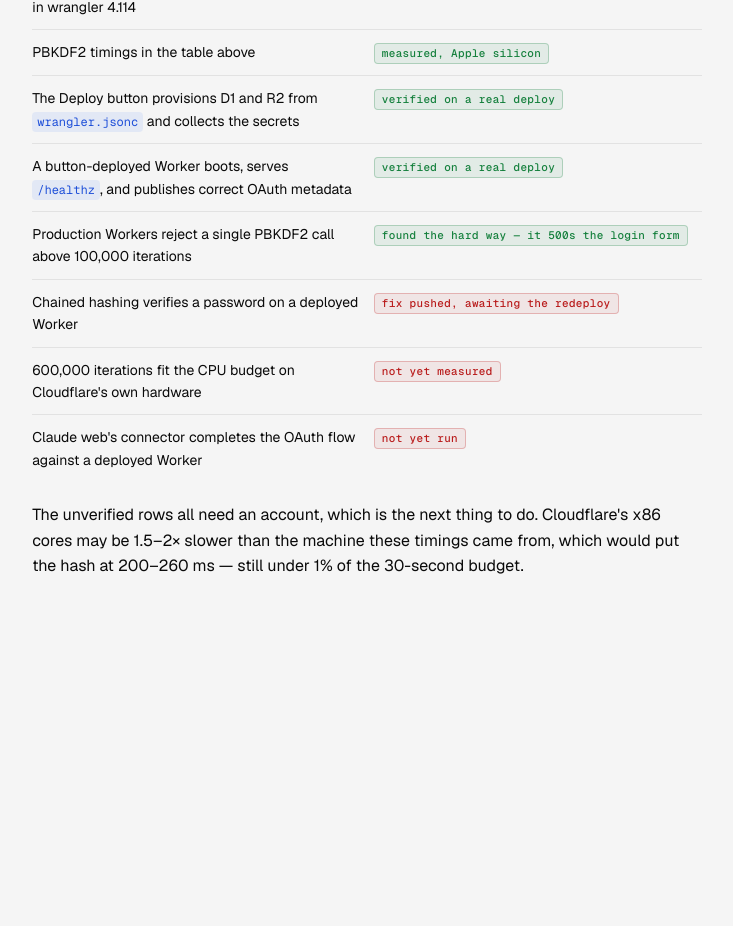
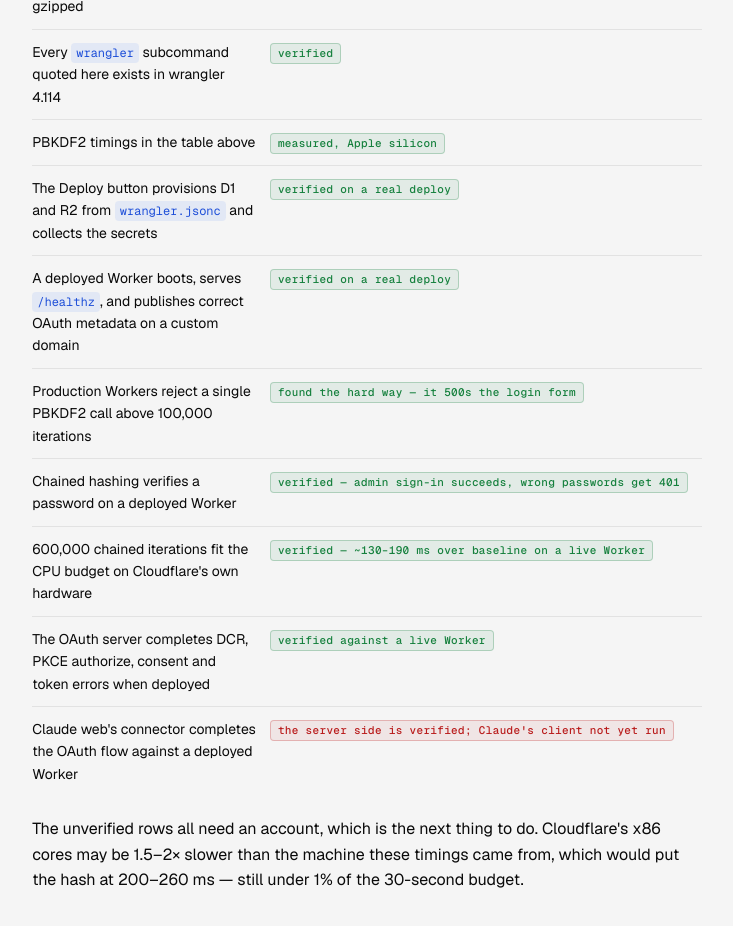
Before and after one commit to raveli/agent2web, a website: page docs/deploying.html in a window 1280 px wide. Shown: the part 8753-9679 px from the top of the page, without its empty margins (287-1020 px from the left). Before the commit the page ends 9466 px from the top, so only its background shows below. Drawn offline with nearby package versions, Linux system fonts and the light colour scheme.

Commit message:
Record what the live deployment actually proved
Admin sign-in works on a deployed Worker, wrong passwords get 401 instead of
500, and the chained hash costs roughly 130-190 ms over baseline there — so
the iteration cap was the only thing standing in the way, not the CPU budget
it was mistaken for.

The OAuth server is also verified end to end against the live instance:
dynamic registration, a PKCE authorize that lands on consent, resource
indicator validation rejecting a mismatched audience, and a bogus code
answered with invalid_grant rather than a 500. Claude's own client remains
the one untested link, and now says exactly that.

```diff
--- a/docs/deploying.html
+++ b/docs/deploying.html
@@ -472,11 +472,12 @@ site_set_domain(slug: "quarterly", domain: "reports.customer.example")</div>
       <tr><td>Every <code>wrangler</code> subcommand quoted here exists in wrangler 4.114</td><td><span class="verified">verified</span></td></tr>
       <tr><td>PBKDF2 timings in the table above</td><td><span class="verified">measured, Apple silicon</span></td></tr>
       <tr><td>The Deploy button provisions D1 and R2 from <code>wrangler.jsonc</code> and collects the secrets</td><td><span class="verified">verified on a real deploy</span></td></tr>
-      <tr><td>A button-deployed Worker boots, serves <code>/healthz</code>, and publishes correct OAuth metadata</td><td><span class="verified">verified on a real deploy</span></td></tr>
+      <tr><td>A deployed Worker boots, serves <code>/healthz</code>, and publishes correct OAuth metadata on a custom domain</td><td><span class="verified">verified on a real deploy</span></td></tr>
       <tr><td>Production Workers reject a single PBKDF2 call above 100,000 iterations</td><td><span class="verified">found the hard way — it 500s the login form</span></td></tr>
-      <tr><td>Chained hashing verifies a password on a deployed Worker</td><td><span class="verified no">fix pushed, awaiting the redeploy</span></td></tr>
-      <tr><td>600,000 iterations fit the CPU budget on Cloudflare's own hardware</td><td><span class="verified no">not yet measured</span></td></tr>
-      <tr><td>Claude web's connector completes the OAuth flow against a deployed Worker</td><td><span class="verified no">not yet run</span></td></tr>
+      <tr><td>Chained hashing verifies a password on a deployed Worker</td><td><span class="verified">verified &mdash; admin sign-in succeeds, wrong passwords get 401</span></td></tr>
+      <tr><td>600,000 chained iterations fit the CPU budget on Cloudflare's own hardware</td><td><span class="verified">verified &mdash; ~130&ndash;190 ms over baseline on a live Worker</span></td></tr>
+      <tr><td>The OAuth server completes DCR, PKCE authorize, consent and token errors when deployed</td><td><span class="verified">verified against a live Worker</span></td></tr>
+      <tr><td>Claude web's connector completes the OAuth flow against a deployed Worker</td><td><span class="verified no">the server side is verified; Claude's client not yet run</span></td></tr>
     </tbody>
   </table>
 
```
